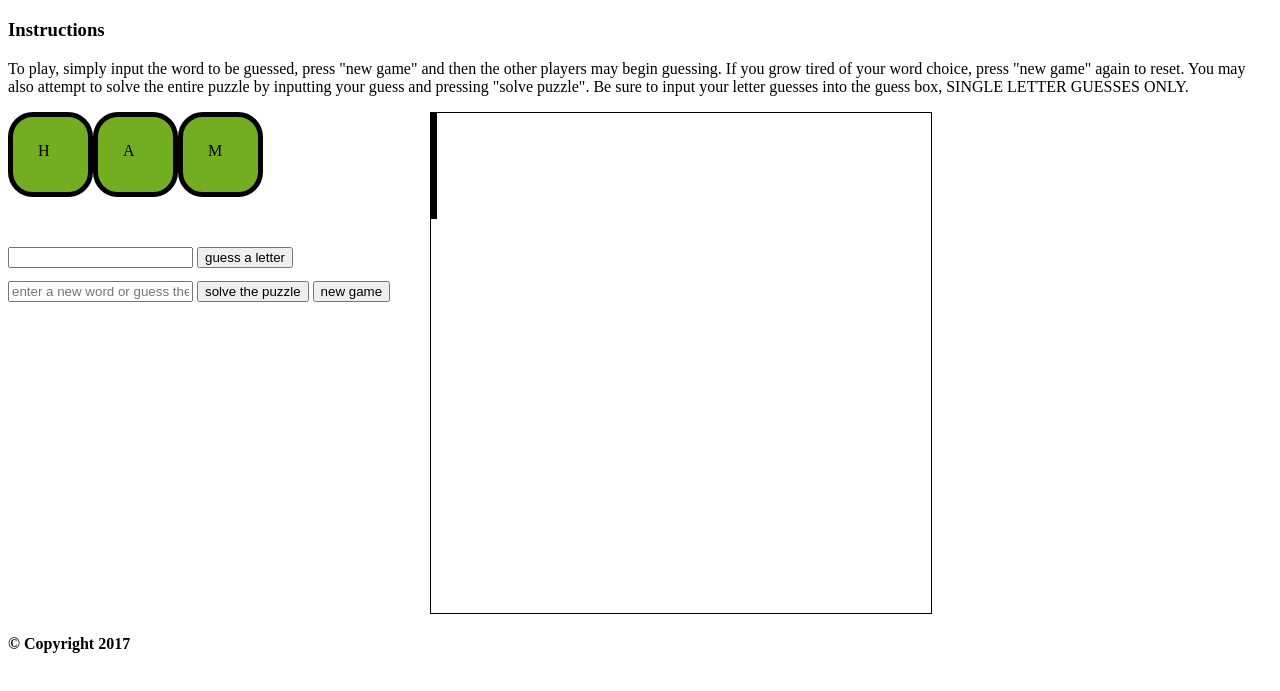
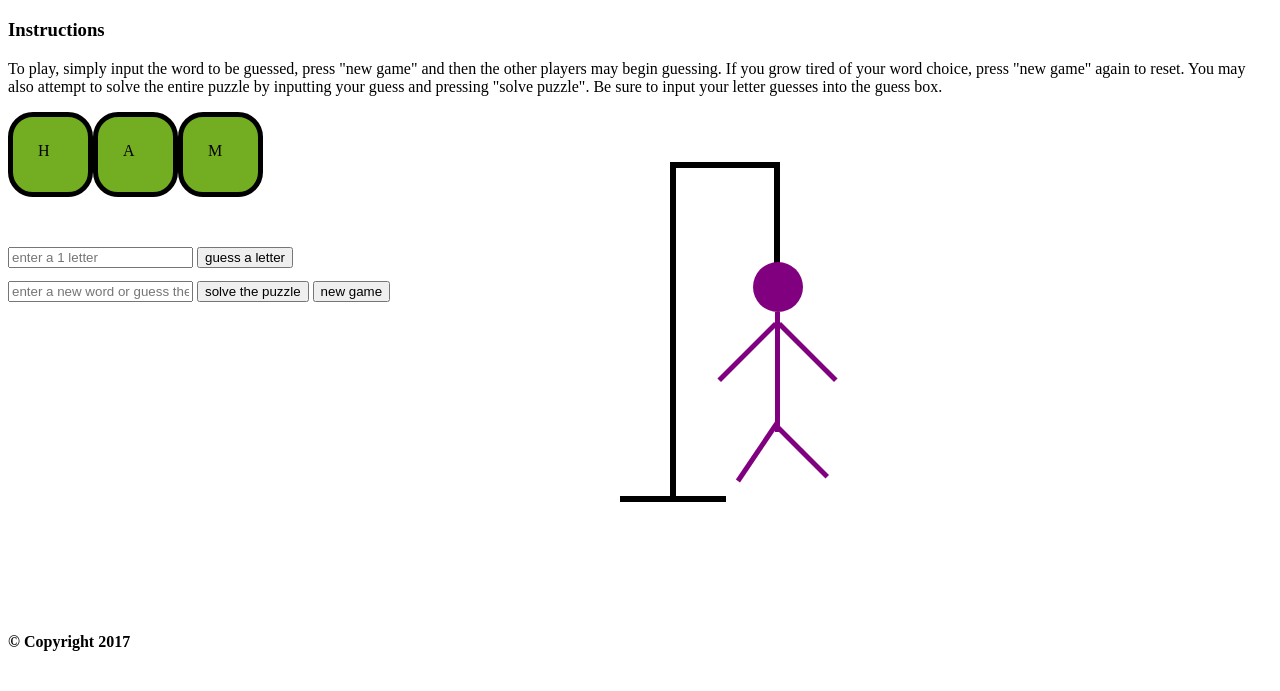
Before and after one commit to Declan-Kurant/Hangman, a plain HTML site: page index.html in a window 1280 px wide. Shown: the part 61-752 px from the top of the page. Drawn offline with Linux system fonts and the light colour scheme.

Commit message:
make content display properly on screen including hangman

```diff
--- a/index.html
+++ b/index.html
@@ -13,16 +13,12 @@
     <p> To play, simply input the word to be guessed, press "new game" and then the other players
         may begin guessing. If you grow tired of your word choice, press "new game" again to reset.
         You may also attempt to solve the entire puzzle by inputting your guess and pressing "solve puzzle".
-        Be sure to input your letter guesses into the guess box, SINGLE LETTER GUESSES ONLY.
+        Be sure to input your letter guesses into the guess box.
     </p>
   </header>
 
   <main>
-
-
-
     <div id = "game-interaction">
-
       <div id = "game-word-wrapper">
         <div class = "letter"> H </div>
         <div class = "letter"> A </div>
@@ -30,7 +26,7 @@
       </div>
 
       <div id="letter-input">
-        <input class = "input letterGuess" type = "text" />
+        <input class = "input letterGuess" type = "text" placeholder="enter a 1 letter"/>
         <input class = "button" type = "button" value = "guess a letter" />
       </div>
 
@@ -40,11 +36,19 @@
         <input class = "button" type="button" value="new game"/>
       </div>
     </div>
+
     <div id = "hangman-wrapper">
-        <div id = "one" class = "hangmansAltar vertical"> </div>
-        <div id = "three" class = "hangmansAltar horizontal"> </div>
-        <div id = "two" class  = "hangmansAltar vertical"> </div>
-        <div id = "four" class = "hangmansAltar horizontal"> </div>
+        <div id = "post" class = "hangmansAltar vertical"> </div>
+        <div id = "top" class = "hangmansAltar horizontal"> </div>
+        <div id = "rope" class  = "hangmansAltar vertical"> </div>
+        <div id = "bottom" class = "hangmansAltar horizontal"> </div>
+
+        <div id = "head" class = "hangmanBody"> </div>
+        <div id = "body" class = "hangmanBody"> </div>
+        <div id = "leftArm" class = "hangmanBody"> </div>
+        <div id = "rightArm" class = "hangmanBody"> </div>
+        <div id = "leftLeg" class = "hangmanBody"> </div>
+        <div id = "rightLeg" class = "hangmanBody"> </div>
     </div>
 
 
--- a/style.css
+++ b/style.css
@@ -27,7 +27,6 @@ main{
   position: relative;
   height : 500px;
   width : 500px;
-  border : 1px solid black;
 }
 
 .hangmansAltar{
@@ -35,6 +34,9 @@ main{
   border  : 3px solid black;
   height : 100px;
   width: : 3px;
+}
+.hangmanBody{
+  position: absolute;
 }
 
 #top{
@@ -45,7 +47,7 @@ main{
 #post{
   top : 10%;
   left : 48%;
-  height : 350px;
+  height : 330px;
 }
 #rope{
   top : 10%;
@@ -53,6 +55,54 @@ main{
 }
 #bottom{
   transform: rotate(90deg);
-  bottom : 8%;
+  bottom : 12%;
   left : 48%;
 }
+
+#head{
+   background: purple;
+   width: 50px;
+   height: 50px;
+   border-radius: 50px;
+   top : 30%;
+   right : 25.5%;
+}
+#body{
+  background : purple;
+  width : 5px;
+  height : 120px;
+  top : 40%;
+  right : 30%;
+}
+#rightArm {
+  background: purple;
+  width: 5px;
+  height : 80px;
+  transform: rotate(45deg);
+  top : 40%;
+  right : 36%;
+}
+#leftArm {
+  background: purple;
+  width: 5px;
+  height : 80px;
+  transform: rotate(135deg);
+  top : 40%;
+  right : 24%;
+}
+#leftLeg {
+  background: purple;
+  width: 5px;
+  height : 70px;
+  transform: rotate(34deg);
+  top : 61%;
+  right : 34%;
+}
+#rightLeg {
+  background: purple;
+  width: 5px;
+  height : 70px;
+  transform: rotate(135deg);
+  top : 61%;
+  right : 25%;
+}
```
